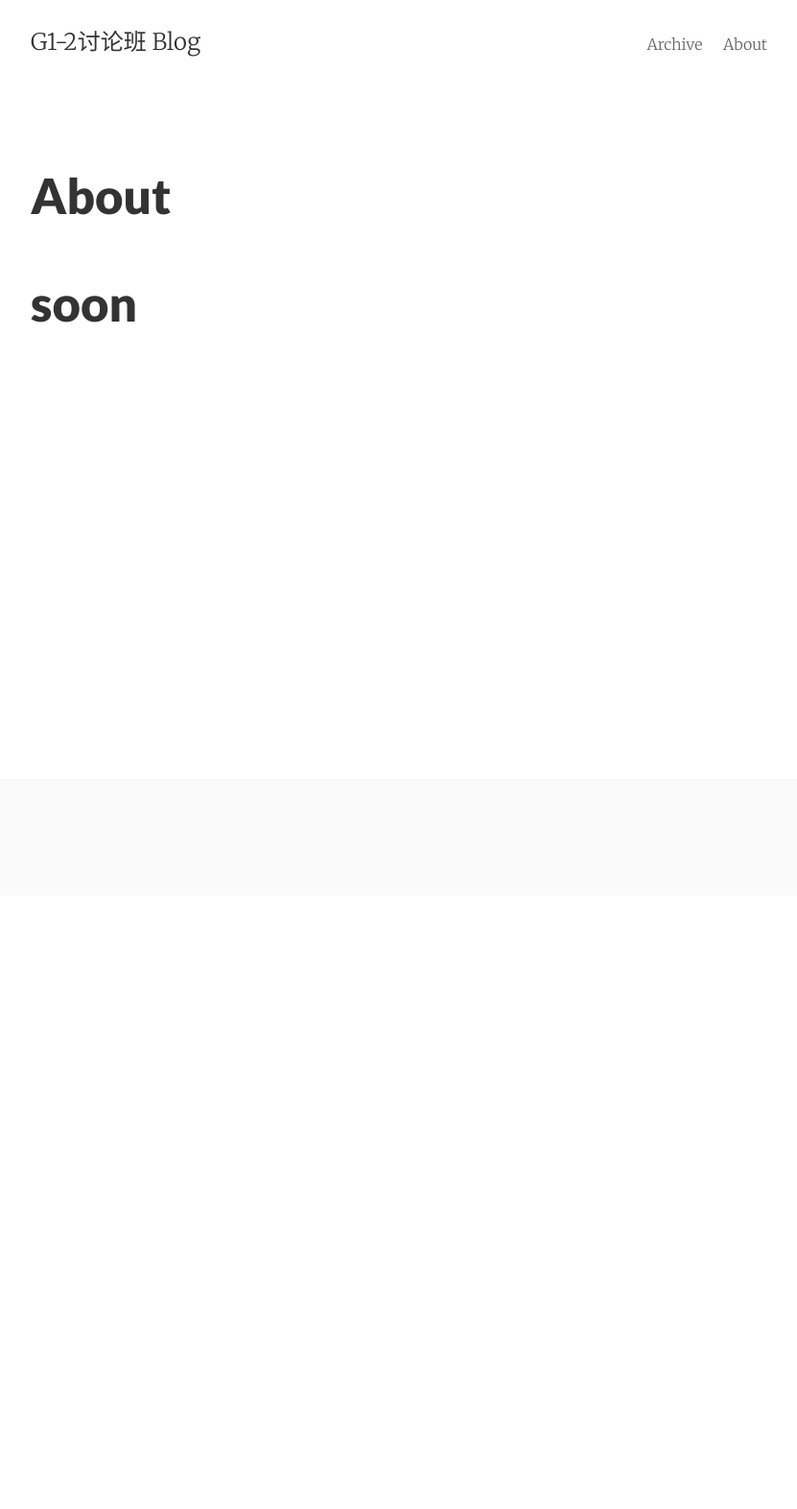
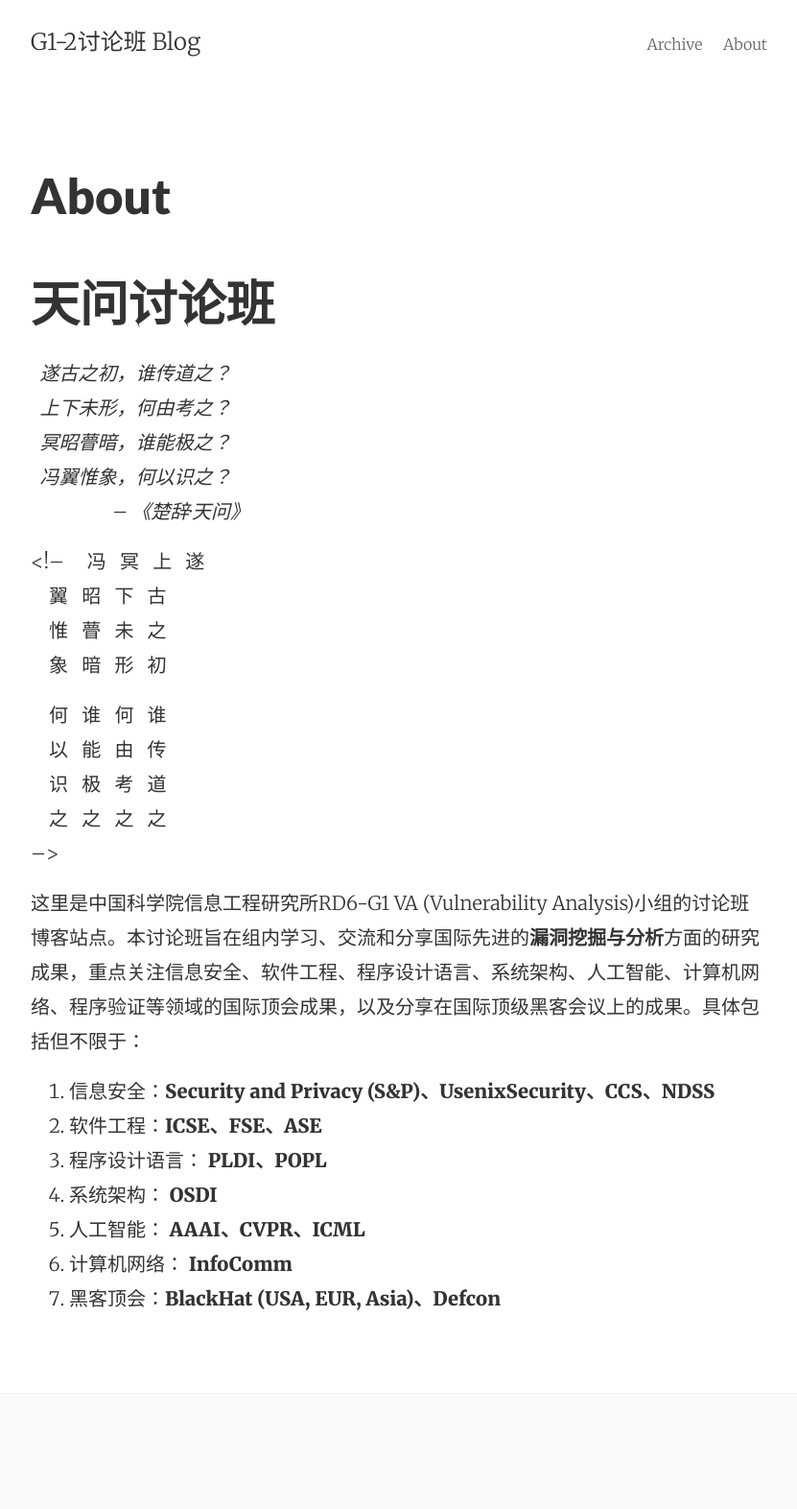
Before and after one commit to taolunban/taolunban.github.io, a Jekyll site: the page built from about.md, in a window 1280 px wide. Shown: the whole page at 96% size, without its empty margins (224-1055 px from the left). Built offline with Jekyll 4.4.1, drawn with Linux system fonts in a browser that asks for light colours; before the commit the page ends 933 px from its top, so only the background shows below that.

Commit message:
add about page content

```diff
--- a/about.md
+++ b/about.md
@@ -4,4 +4,32 @@ title: About
 permalink: /about/
 ---
 
-## soon
+## 天问讨论班
+
+   &nbsp;&nbsp;*遂古之初，谁传道之？*<br/>
+   &nbsp;&nbsp;*上下未形，何由考之？*<br/>
+   &nbsp;&nbsp;*冥昭瞢暗，谁能极之？*<br/>
+   &nbsp;&nbsp;*冯翼惟象，何以识之？*<br/>
+   &nbsp;&nbsp;&nbsp;&nbsp;&nbsp;&nbsp;&nbsp;&nbsp;&nbsp;&nbsp;&nbsp;&nbsp;&nbsp;&nbsp;&nbsp;&nbsp;&nbsp;&nbsp;*-- 《楚辞·天问》*
+
+   <!--
+   &nbsp;&nbsp;&nbsp;&nbsp;冯&nbsp;&nbsp;&nbsp;冥&nbsp;&nbsp;&nbsp;上&nbsp;&nbsp;&nbsp;遂 <br/>
+   &nbsp;&nbsp;&nbsp;&nbsp;翼&nbsp;&nbsp;&nbsp;昭&nbsp;&nbsp;&nbsp;下&nbsp;&nbsp;&nbsp;古 <br/>
+   &nbsp;&nbsp;&nbsp;&nbsp;惟&nbsp;&nbsp;&nbsp;瞢&nbsp;&nbsp;&nbsp;未&nbsp;&nbsp;&nbsp;之 <br/>
+   &nbsp;&nbsp;&nbsp;&nbsp;象&nbsp;&nbsp;&nbsp;暗&nbsp;&nbsp;&nbsp;形&nbsp;&nbsp;&nbsp;初 <br/>
+
+   &nbsp;&nbsp;&nbsp;&nbsp;何&nbsp;&nbsp;&nbsp;谁&nbsp;&nbsp;&nbsp;何&nbsp;&nbsp;&nbsp;谁 <br/>
+   &nbsp;&nbsp;&nbsp;&nbsp;以&nbsp;&nbsp;&nbsp;能&nbsp;&nbsp;&nbsp;由&nbsp;&nbsp;&nbsp;传 <br/>
+   &nbsp;&nbsp;&nbsp;&nbsp;识&nbsp;&nbsp;&nbsp;极&nbsp;&nbsp;&nbsp;考&nbsp;&nbsp;&nbsp;道 <br/>
+   &nbsp;&nbsp;&nbsp;&nbsp;之&nbsp;&nbsp;&nbsp;之&nbsp;&nbsp;&nbsp;之&nbsp;&nbsp;&nbsp;之 <br/>
+   -->
+
+这里是中国科学院信息工程研究所RD6-G1 VA (Vulnerability Analysis)小组的讨论班博客站点。本讨论班旨在组内学习、交流和分享国际先进的**漏洞挖掘与分析**方面的研究成果，重点关注信息安全、软件工程、程序设计语言、系统架构、人工智能、计算机网络、程序验证等领域的国际顶会成果，以及分享在国际顶级黑客会议上的成果。具体包括但不限于：
+
+  1. 信息安全：**Security and Privacy (S&P)、UsenixSecurity、CCS、NDSS**
+  2. 软件工程：**ICSE、FSE、ASE**
+  3. 程序设计语言： **PLDI、POPL**
+  4. 系统架构： **OSDI**
+  5. 人工智能： **AAAI、CVPR、ICML**
+  6. 计算机网络： **InfoComm**
+  7. 黑客顶会：**BlackHat (USA, EUR, Asia)、Defcon**
```
